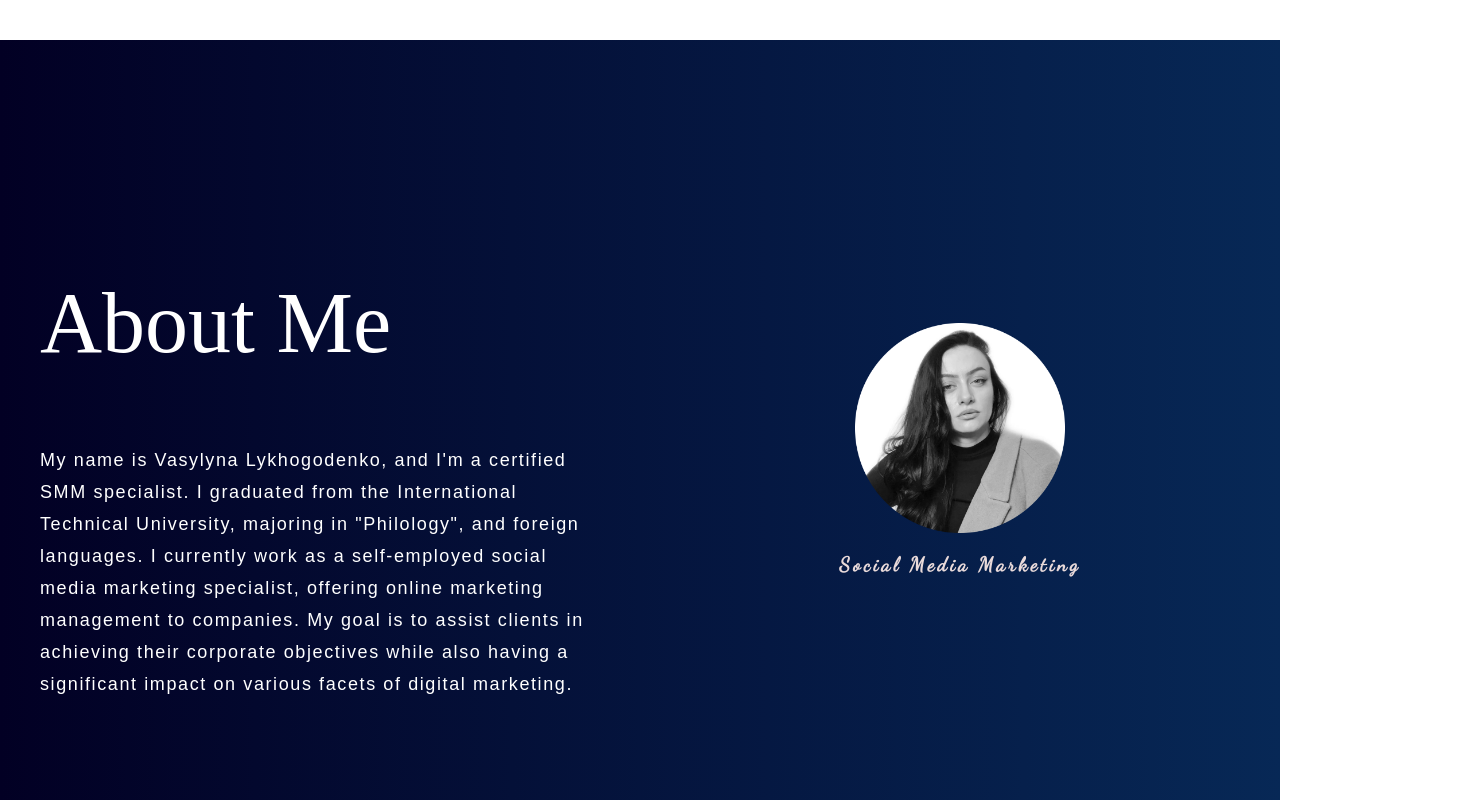
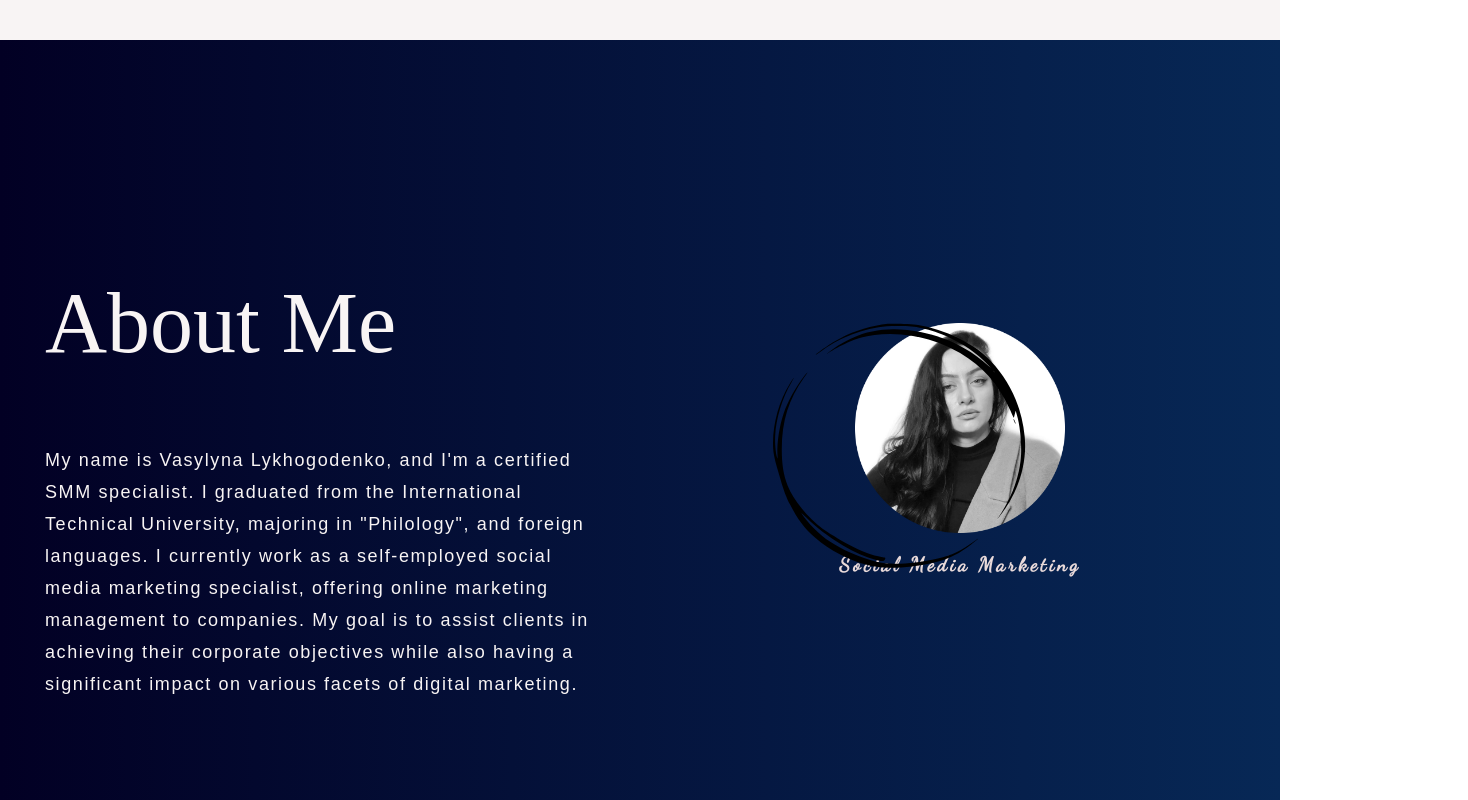
Before and after one commit to codingmemories/portfolio-website, a React (Create React App) app: page / in a window 1280 px wide. Shown: the part 3220-4020 px from the top of the page, 1468 px wide, since content can reach past the window. Built offline with nearby package versions, Linux system fonts and the light colour scheme; a web font is replaced by a local one.

Commit message:
add svg circle

```diff
--- a/src/components/main/Main.jsx
+++ b/src/components/main/Main.jsx
@@ -1,4 +1,5 @@
 
+import circle from '../../assets/svg/circle.svg';
 import avatar from '../../assets/image/avatar.png';
 import './Main.scss';
 
@@ -39,6 +40,7 @@ export default function Main () {
 
                 <div className='about__image-section'>
                   <img className='about__image' src={avatar} alt='vasylyna lykhogodenko' width={200} />
+                  <img className='about__svg-circle' src={circle} alt='circle' />
                   <h3 className='about__profession'>social media marketing</h3>
                 </div>
               </section>
--- a/src/components/main/Main.scss
+++ b/src/components/main/Main.scss
@@ -3,8 +3,8 @@
 }
 
 .main {
-    background: #fff;
-    color: #000;
+    background: #f8f4f4;
+    color: #0c0b0b;
   }
 
   #services, #projects, #contacts, #about {
@@ -26,17 +26,17 @@
 }
 
 .about__title {
-  color: #fff;
+  color: #f8f4f4;
   font-family: 'Hedvig Letters Serif', serif;
   font-size: 86px;
   font-weight: 400;
   font-style: normal;
   margin-left: auto;
-  padding: 0px 20px;
+  padding: 0px 25px;
 }
 
 .about__description {
-  color: #fff;
+  color: #f8f4f4;
   font-family: 'Hedvig Letters Sans', sans-serif;
   font-size: 18px;
   font-weight: 400;
@@ -44,17 +44,26 @@
   letter-spacing: 0.1rem;
   line-height: 2rem;
   margin-left: auto;
-  padding: 0px 20px;
+  padding: 0px 25px;
 }
 
 .about__image-section {
   flex: 1;
+  position: relative;
 }
 
 .about__image {
   display: block;
   margin: 0 auto;
   width: 35%;
+}
+
+.about__svg-circle {
+  position: absolute;
+  top: -12rem;
+  right: -13rem;
+  z-index: 1;
+  width: 70rem;
 }
 
 .about__profession {
```
Also changed, not shown: src/assets/svg/circle.svg (added).
